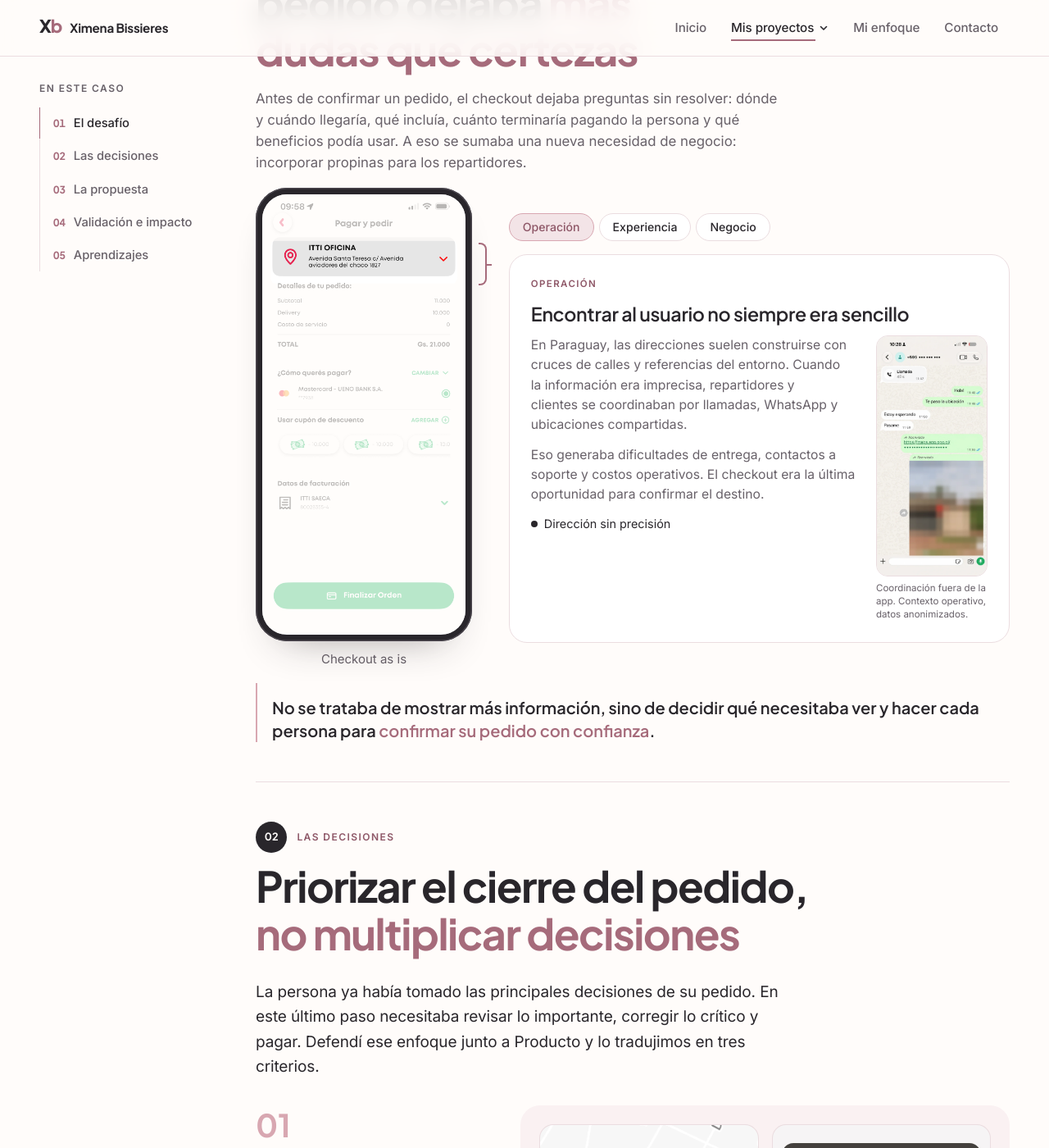
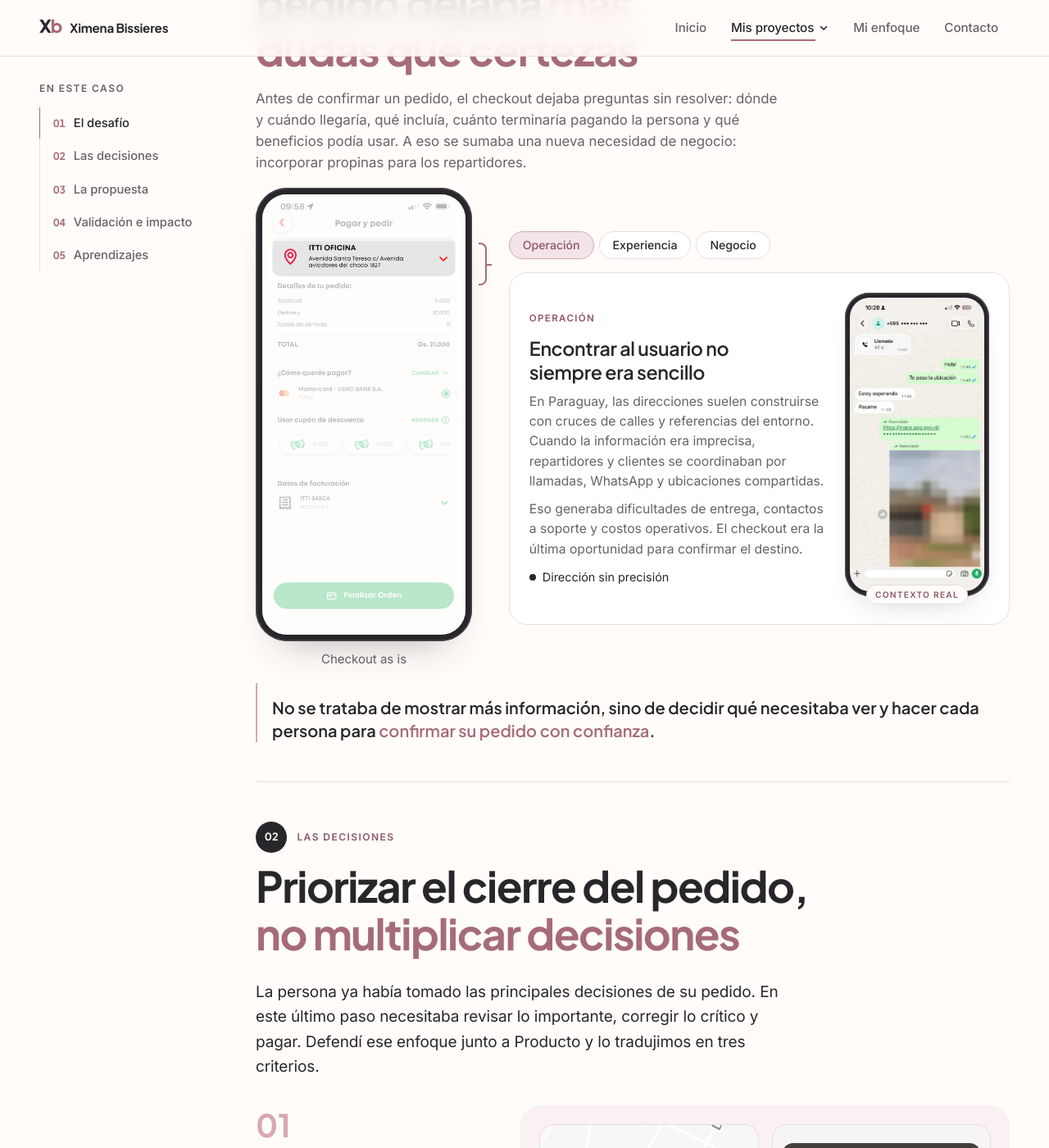
Before and after one commit to ximebissieres/Ximebissieres.github.io, a Jekyll site: the page built from proyectos/monchis.html, in a window 1280 px wide and 1400 px high, scrolled down 958 px. Shown: the whole window at 82% size. Built offline with Jekyll 4.4.1, drawn with Linux system fonts in a browser that asks for light colours.

Commit message:
Monchis: card de Operación más compacta, con WhatsApp en mockup y «Contexto real»
Co-Authored-By: Claude Opus 5.5 <noreply@anthropic.com>
Claude-Session: https://claude.ai/code/session_01DJ4kQgEHjb3PtnpPBBuZ5X

```diff
--- a/assets/styles.css
+++ b/assets/styles.css
@@ -2158,3 +2158,18 @@ body { font-family: var(--sans); font-size: var(--fs-body); line-height: 1.65; f
 .explorer.is-ready .ex-panels { display: grid; }
 .explorer.is-ready .ex-panel { grid-area: 1 / 1; align-self: stretch; }
 .explorer.is-ready .ex-panel[hidden] { display: grid; visibility: hidden; }
+
+/* Monchis · 01 Operación: texto + WhatsApp en mockup de teléfono, sin alto sobrante */
+.ex-panel { padding: clamp(18px, 2vw, 24px); gap: 10px; }
+.ex-panel--op { gap: 12px 24px; align-items: center; }
+@media (min-width: 640px) { .ex-panel--op { grid-template-columns: minmax(0, 1fr) auto; } }
+.ex-op-text { display: grid; gap: 10px; align-content: center; }
+.ex-panel--op .ex-chat { margin: 0; max-width: none; display: grid; gap: 8px; justify-items: center; }
+.ex-chat-phone { width: clamp(11.5rem, 15vw, 12.5rem); padding: 6px; border-radius: 30px; background: var(--ink); box-shadow: inset 0 0 0 1.5px #4A454D, 0 22px 40px -28px rgba(41, 38, 43, .45); }
+.ex-chat-phone img { display: block; width: 100%; height: auto; border-radius: 24px; border: 0; }
+.ex-panel--op .ex-chat figcaption { font-size: .72rem; font-weight: var(--w-semibold); letter-spacing: .12em; text-transform: uppercase; color: var(--rose-ink); text-align: center; }
+@media (max-width: 639px) { .ex-chat-phone { width: min(14rem, 66vw); } }
+.ex-panel--op .ex-chat { position: relative; padding-bottom: 10px; }
+.ex-chat-phone { width: clamp(11rem, 13.5vw, 11.75rem); }
+.ex-panel--op .ex-chat figcaption { position: absolute; left: 50%; bottom: 0; transform: translateX(-50%); white-space: nowrap; padding: 4px 10px; border-radius: 999px; background: var(--bg); border: 1px solid var(--line); font-size: .64rem; }
+.ex-panel--op .ex-kicker { margin-bottom: 2px; }
--- a/proyectos/monchis.html
+++ b/proyectos/monchis.html
@@ -59,20 +59,18 @@ summary: 'En Monchis, los pedidos podían ser con envío a domicilio, retiro en
           </div>
 
           <div class="ex-panels">
-            <section class="ex-panel" role="tabpanel" id="ex-p-1" aria-labelledby="ex-tab-1" tabindex="0">
+            <section class="ex-panel ex-panel--op" role="tabpanel" id="ex-p-1" aria-labelledby="ex-tab-1" tabindex="0">
+              <div class="ex-op-text">
                 <p class="ex-kicker">Operación</p>
                 <h3>Encontrar al usuario no siempre era sencillo</h3>
-              <div class="ex-ev">
-                <div class="ex-ev-text">
                 <p>En Paraguay, las direcciones suelen construirse con cruces de calles y referencias del entorno. Cuando la información era imprecisa, repartidores y clientes se coordinaban por llamadas, WhatsApp y ubicaciones compartidas.</p>
                 <p>Eso generaba dificultades de entrega, contactos a soporte y costos operativos. El checkout era la última oportunidad para confirmar el destino.</p>
                 <ul class="ex-fr"><li>Dirección sin precisión</li></ul>
               </div>
               <figure class="ex-chat">
-                  <img src="/assets/img/monchis-whatsapp-ejemplo.webp" alt="Chat de WhatsApp entre repartidor y cliente, con datos anonimizados: una llamada, mensajes pidiendo la ubicación, un enlace de Google Maps y una foto difuminada de la fachada" width="849" height="1851" loading="lazy" decoding="async">
-                  <figcaption>Coordinación fuera de la app. Contexto operativo, datos anonimizados.</figcaption>
+                <div class="ex-chat-phone"><img src="/assets/img/monchis-whatsapp-ejemplo.webp" alt="Chat de WhatsApp entre repartidor y cliente, con datos anonimizados: una llamada, mensajes pidiendo la ubicación, un enlace de Google Maps y una foto difuminada de la fachada" width="849" height="1851" loading="lazy" decoding="async"></div>
+                <figcaption>Contexto real</figcaption>
               </figure>
-              </div>
             </section>
 
             <section class="ex-panel" role="tabpanel" id="ex-p-2" aria-labelledby="ex-tab-2" tabindex="0">
```
Lines whose indentation alone changed are shown as unchanged.
